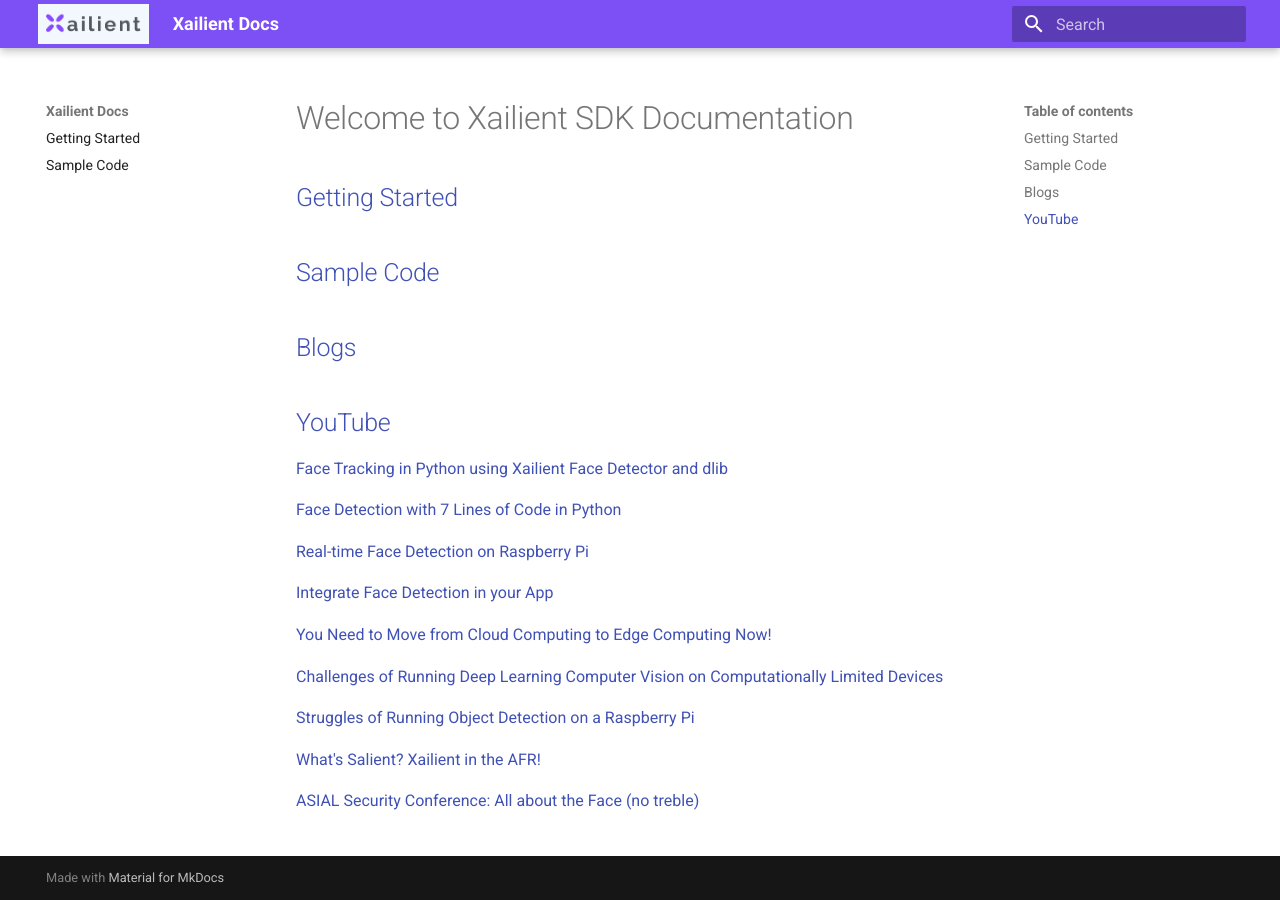
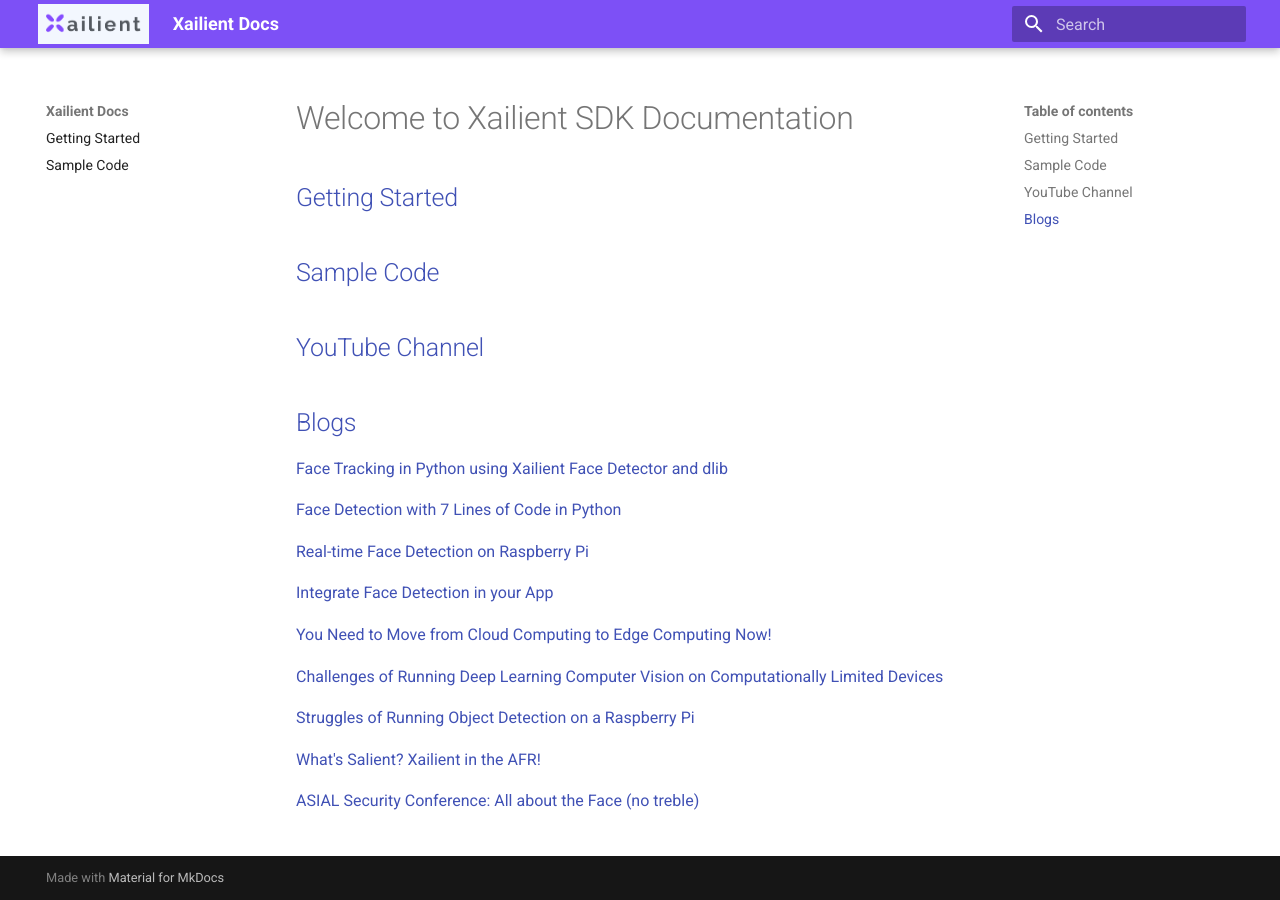
Before and after one commit to xailient-public/docs, an MkDocs documentation site: the page built from docs/index.md, in a window 1280 px wide. Built offline with MkDocs 1.6.1 and Material for MkDocs 9.7.7, drawn with Linux system fonts in a browser that asks for light colours.

Commit message:
Updated index

```diff
--- a/docs/index.md
+++ b/docs/index.md
@@ -4,9 +4,10 @@
 
 ## [Sample Code](/en/latest/sample_code/)
 
+## [YouTube Channel](https://www.youtube.com/channel/UCCv1TVIY3KmJbern-edBRvw)
+
 ## [Blogs](https://www.xailient.com/blog)
 
-## [YouTube](https://www.youtube.com/channel/UCCv1TVIY3KmJbern-edBRvw)
 
 [Face Tracking in Python using Xailient Face Detector and dlib](https://www.xailient.com/post/face-tracking-python-dlib)
 
```
Also changed, not shown: docs/README.md (+2 -1 lines).
